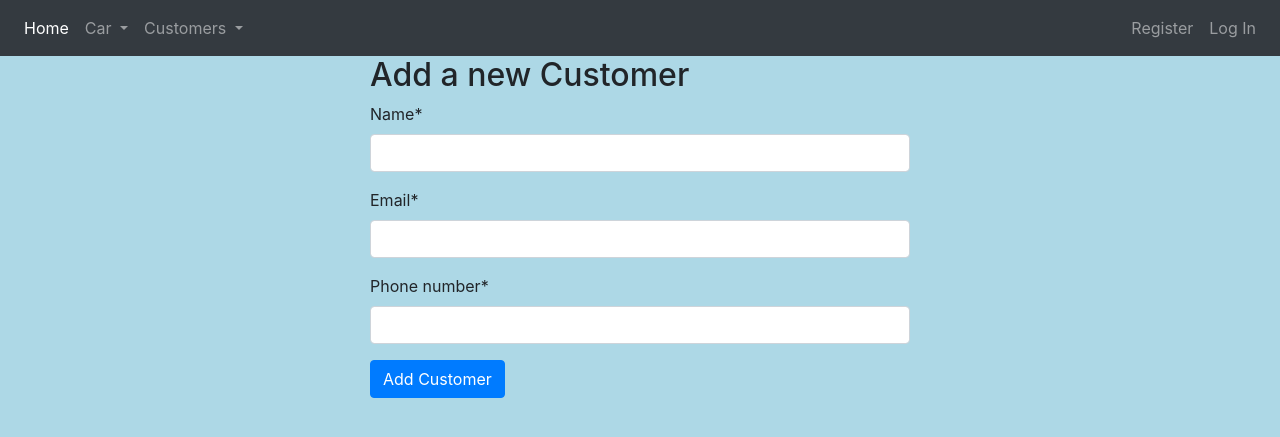
After one commit to PetreMorariu/car_rental_app, a Django app: page /customers/add/ in a window 1280 px wide. The commit adds this page. Shown: the top 437 px of the page. Run offline with Django 5.2, Linux system fonts and the light colour scheme; some libraries are stand-ins or nearby versions.

Commit message:
added functionality for add a new customer

```diff
--- a/car_rental/templates/car_rental/base.html
+++ b/car_rental/templates/car_rental/base.html
@@ -31,7 +31,7 @@
                     </a>
                      <div class="dropdown-menu" aria-labelledby="navbarDropdown">
                         <a class="dropdown-item" href="{% url 'customers' %}">Customers</a>
-                        <a class="dropdown-item" href="#">Add a new Customer</a>
+                        <a class="dropdown-item" href="{% url 'add_customers' %}">Add a new Customer</a>
                     </div>
                 </li>
             </ul>
--- /dev/null
+++ b/car_rental/templates/car_rental/customers_add.html
@@ -0,0 +1,16 @@
+{% extends "car_rental/base.html" %}
+{% load crispy_forms_tags %}
+{% block content %}
+    <div class="container">
+        <div class="row justify-content-center">
+            <div class="col-md-6">
+                <h2>Add a new Customer</h2>
+                <form method="post">
+                    {% csrf_token %}
+                    {{ form|crispy  }}
+                    <button class="btn btn-primary" type="submit" >Add Customer</button>
+                </form>
+            </div>
+        </div>
+    </div>
+{% endblock %}
--- a/car_rental/urls.py
+++ b/car_rental/urls.py
@@ -4,6 +4,7 @@ from . import views
 urlpatterns = [
     path('',views.home,name='car_rental-home'),
     path('customers/',views.customer_view,name='customers'),
+    path('customers/add/',views.customer_add_view,name='add_customers'),
     path('car/add/',views.add_car,name='add_car'),
     path('car/<int:car_id>/edit/',views.edit_car,name='edit_car'),
     path('car/<int:car_id>/delete/',views.delete_car,name='delete_car'),
--- a/car_rental/views.py
+++ b/car_rental/views.py
@@ -1,15 +1,11 @@
 from django.shortcuts import render, redirect, get_object_or_404
 from .models import Car,Customers
-from .forms import CarForm
+from .forms import CarForm,CustomerForm
 from django.contrib import messages
 
 def home(request):
     cars = Car.objects.all()
     return render(request, 'car_rental/home.html',{'cars':cars})
-
-def customer_view(request):
-    customers = Customers.objects.all()
-    return render(request,'car_rental/customers_list.html',{'customers':customers})
 
 def detail_view_car(request, car_id:int):
     car = get_object_or_404(Car, id=car_id)
@@ -50,3 +46,22 @@ def delete_car(request, car_id):
         messages.warning(request, f'The car was deleted!')
         return redirect("car_rental-home")
     return render(request, 'car_rental/confirm_delete.html', {'car': car})
+
+
+def customer_view(request):
+    customers = Customers.objects.all()
+    return render(request,'car_rental/customers_list.html',{'customers':customers})
+
+def customer_add_view(request):
+    if request.method == 'POST':
+        form = CustomerForm(request.POST)
+        if form.is_valid():
+            form.save()
+            messages.success(request,f'The customer was created!')
+            return redirect('customers')
+        else:
+            messages.error(request,f'Correct the issues!')
+            return render(request,'car_rental/customers_add.html',{'form':form})
+    else:
+        form = CustomerForm()
+        return render(request,'car_rental/customers_add.html',{'form':form})
```
